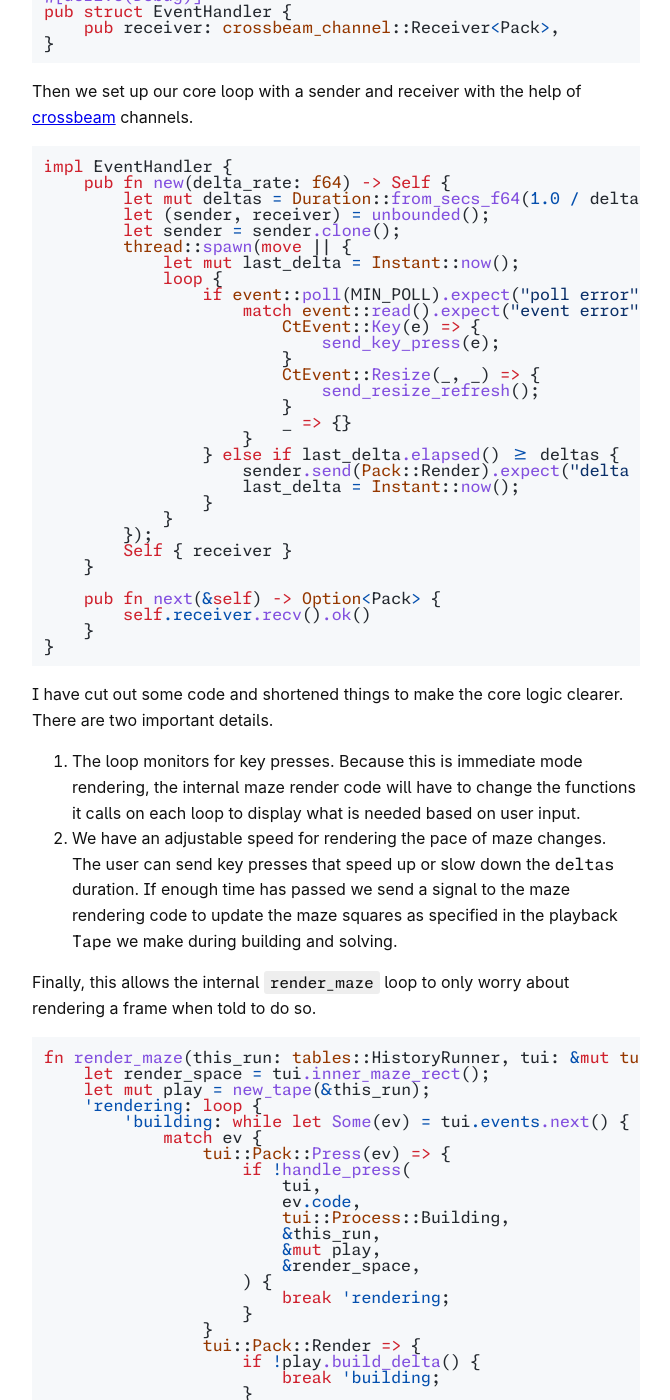
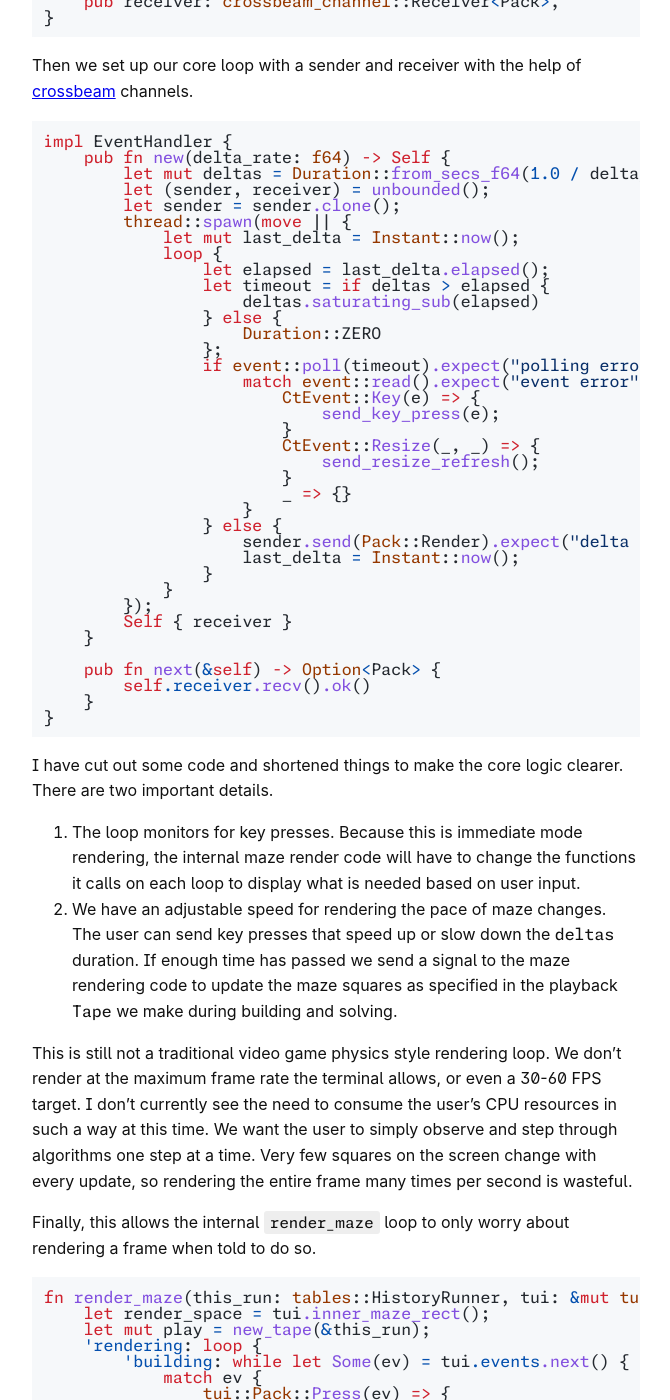
Before and after one commit to agl-alexglopez/agl-alexglopez.github.io, a Jekyll site: the page built from _posts/2025-08-04-rosetta-stones-and-mazes-advanced-design.md, in a window 1280 px wide and 1400 px high, scrolled down 6724 px. Shown: the whole window, without its empty margins (304-974 px from the left). Built offline with Jekyll 4.4.1, drawn with Linux system fonts in a browser that asks for light colours; some of the changed text lies outside the part shown.

Commit message:
better loop description

```diff
--- a/_posts/2025-08-04-rosetta-stones-and-mazes-advanced-design.md
+++ b/_posts/2025-08-04-rosetta-stones-and-mazes-advanced-design.md
@@ -227,7 +227,13 @@ impl EventHandler {
         thread::spawn(move || {
             let mut last_delta = Instant::now();
             loop {
-                if event::poll(MIN_POLL).expect("poll error") {
+                let elapsed = last_delta.elapsed();
+                let timeout = if deltas > elapsed {
+                    deltas.saturating_sub(elapsed)
+                } else {
+                    Duration::ZERO
+                };
+                if event::poll(timeout).expect("polling error") {
                     match event::read().expect("event error") {
                         CtEvent::Key(e) => {
                             send_key_press(e);
@@ -256,6 +262,8 @@ I have cut out some code and shortened things to make the core logic clearer. Th
 
 1. The loop monitors for key presses. Because this is immediate mode rendering, the internal maze render code will have to change the functions it calls on each loop to display what is needed based on user input.
 2. We have an adjustable speed for rendering the pace of maze changes. The user can send key presses that speed up or slow down the `deltas` duration. If enough time has passed we send a signal to the maze rendering code to update the maze squares as specified in the playback `Tape` we make during building and solving.
+
+This is still not a traditional video game physics style rendering loop. We don't render at the maximum frame rate the terminal allows, or even a 30-60 FPS target. I don't currently see the need to consume the user's CPU resources in such a way at this time. We want the user to simply observe and step through algorithms one step at a time. Very few squares on the screen change with every update, so rendering the entire frame many times per second is wasteful.
 
 Finally, this allows the internal `render_maze` loop to only worry about rendering a frame when told to do so.
 
```
Also changed, not shown: other parts of _posts/2025-08-04-rosetta-stones-and-mazes-advanced-design.md (+2 -2 lines).
